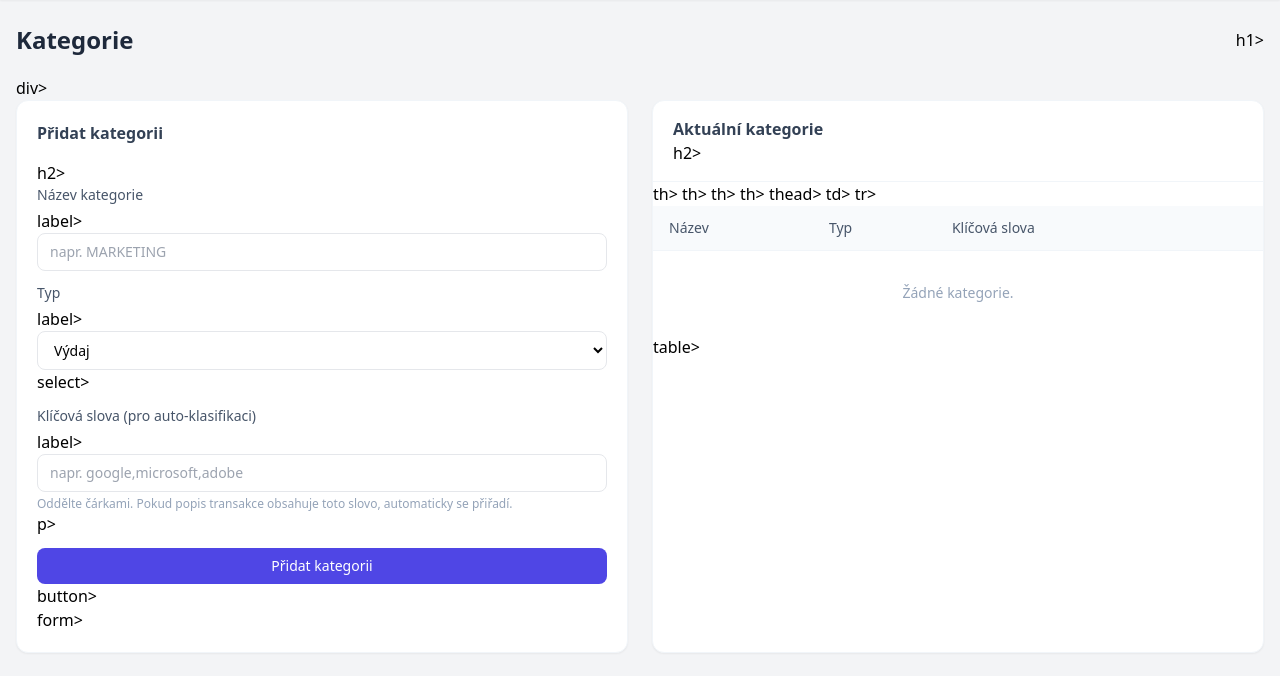
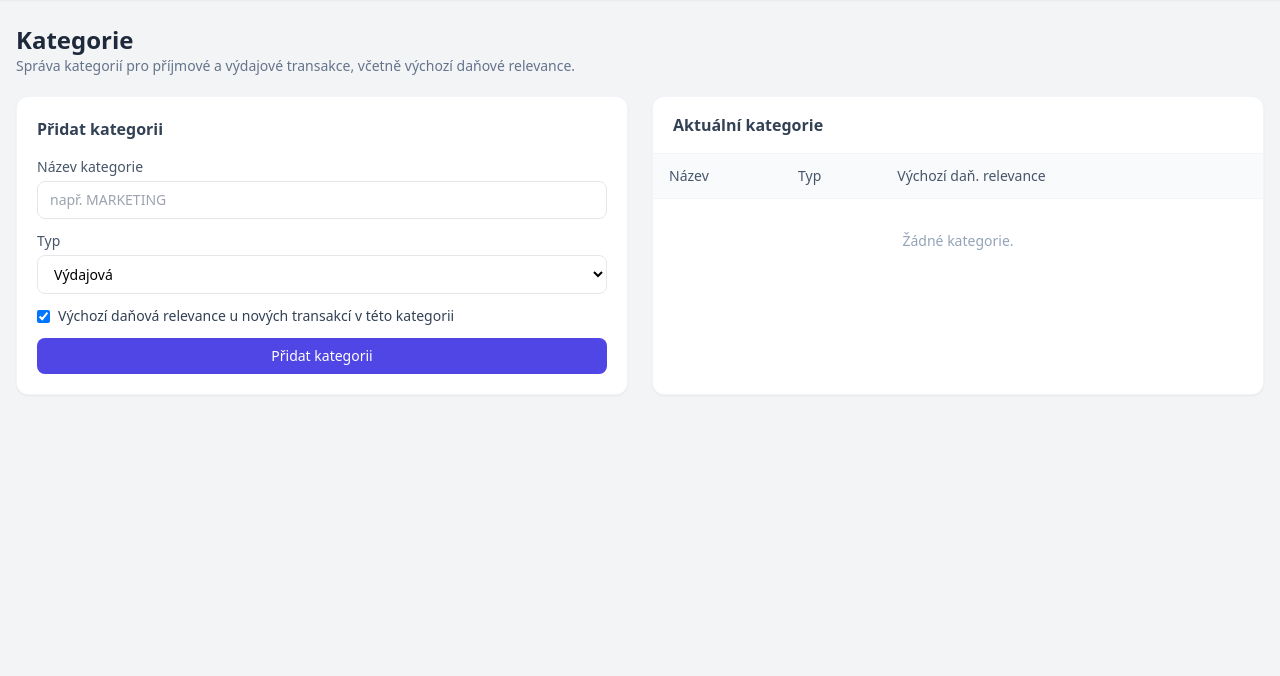
Before and after one commit to jbalikpsycholog-prog/fintrack, a FastAPI app: page /categories in a window 1280 px wide. Shown: the part 57-733 px from the top of the page. Run offline with FastAPI, Linux system fonts and the light colour scheme; data that the repository does not hold is empty; some libraries are stand-ins or nearby versions.

Commit message:
Add files via upload

```diff
--- a/templates/categories.html
+++ b/templates/categories.html
@@ -1,80 +1,80 @@
 {% extends "base.html" %}
 {% block title %}Kategorie – FinTrack{% endblock %}
 {% block content %}
-<div class="mb-5 flex items-center justify-between flex-wrap gap-3">
-    <h1 class="text-2xl font-bold text-slate-800">Kategorie</h1>h1>
-</div>div>
+<div class="mb-5">
+  <h1 class="text-2xl font-bold text-slate-800">Kategorie</h1>
+  <p class="text-slate-500 text-sm">Správa kategorií pro příjmové a výdajové transakce, včetně výchozí daňové relevance.</p>
+</div>
 
 {% if msg %}
-<div class="bg-green-50 border border-green-200 text-green-700 px-4 py-3 rounded-lg mb-4 text-sm">
-    <i class="fas fa-check-circle mr-2"></i>i>{{ msg }}
-</div>div>
+<div class="bg-green-50 border border-green-200 text-green-700 px-4 py-3 rounded-lg mb-5 text-sm">{{ msg }}</div>
 {% endif %}
 
 <div class="grid grid-cols-1 md:grid-cols-2 gap-6">
   <div class="bg-white rounded-xl shadow-sm border border-slate-100 p-5">
-          <h2 class="font-semibold text-slate-700 mb-4">Přidat kategorii</h2>h2>
+    <h2 class="font-semibold text-slate-700 mb-4">Přidat kategorii</h2>
     <form method="post" action="/categories/add" class="space-y-3">
       <div>
-                            <label class="block text-sm text-slate-600 mb-1">Název kategorie</label>label>
-                            <input type="text" name="name" required class="w-full border rounded-lg px-3 py-2 text-sm" placeholder="napr. MARKETING">
+        <label class="block text-sm text-slate-600 mb-1">Název kategorie</label>
+        <input type="text" name="name" required class="w-full border rounded-lg px-3 py-2 text-sm" placeholder="např. MARKETING">
       </div>
       <div>
-                            <label class="block text-sm text-slate-600 mb-1">Typ</label>label>
+        <label class="block text-sm text-slate-600 mb-1">Typ</label>
         <select name="cat_type" class="w-full border rounded-lg px-3 py-2 text-sm bg-white">
-                                        <option value="expense">Výdaj</option>option>
-                                        <option value="income">Příjem</option>option>
-                            </select>select>
+          <option value="expense">Výdajová</option>
+          <option value="income">Příjmová</option>
+        </select>
       </div>
       <div>
-                            <label class="block text-sm text-slate-600 mb-1">Klíčová slova (pro auto-klasifikaci)</label>label>
-                            <input type="text" name="keywords" class="w-full border rounded-lg px-3 py-2 text-sm" placeholder="napr. google,microsoft,adobe">
-                            <p class="text-xs text-slate-400 mt-1">Oddělte čárkami. Pokud popis transakce obsahuje toto slovo, automaticky se přiřadí.</p>p>
+        <label class="flex items-center gap-2 text-sm text-slate-700">
+          <input type="checkbox" name="default_tax_relevant" value="1" checked>
+          Výchozí daňová relevance u nových transakcí v této kategorii
+        </label>
       </div>
-                  <button type="submit" class="w-full bg-indigo-600 text-white px-4 py-2 rounded-lg text-sm hover:bg-indigo-700">Přidat kategorii</button>button>
-          </form>form>
+      <button type="submit" class="w-full bg-indigo-600 text-white px-4 py-2 rounded-lg text-sm hover:bg-indigo-700">Přidat kategorii</button>
+    </form>
   </div>
 
   <div class="bg-white rounded-xl shadow-sm border border-slate-100 overflow-hidden">
     <div class="px-5 py-4 border-b border-slate-100">
-                  <h2 class="font-semibold text-slate-700">Aktuální kategorie</h2>h2>
+      <h2 class="font-semibold text-slate-700">Aktuální kategorie</h2>
     </div>
     <table class="w-full text-sm">
       <thead class="bg-slate-50 border-b border-slate-100">
         <tr>
-                                        <th class="text-left px-4 py-3 text-slate-600 font-medium">Název</th>th>
-                                        <th class="text-left px-4 py-3 text-slate-600 font-medium">Typ</th>th>
-                                        <th class="text-left px-4 py-3 text-slate-600 font-medium">Klíčová slova</th>th>
-                                        <th class="px-4 py-3"></th>th>
+          <th class="text-left px-4 py-3 text-slate-600 font-medium">Název</th>
+          <th class="text-left px-4 py-3 text-slate-600 font-medium">Typ</th>
+          <th class="text-left px-4 py-3 text-slate-600 font-medium">Výchozí daň. relevance</th>
+          <th class="px-4 py-3"></th>
         </tr>
-                  </thead>thead>
+      </thead>
       <tbody>
         {% for c in categories %}
         <tr class="border-b border-slate-50 hover:bg-slate-50">
-                                        <td class="px-4 py-3 font-medium text-slate-800">{{ c.name }}</td>td>
+          <td class="px-4 py-3 font-medium text-slate-800">{{ c.name }}</td>
           <td class="px-4 py-3">
             <span class="px-2 py-0.5 rounded text-xs {% if c.cat_type == 'income' %}bg-green-100 text-green-700{% else %}bg-red-100 text-red-700{% endif %}">
               {% if c.cat_type == 'income' %}Příjem{% else %}Výdaj{% endif %}
-                                                      </span>span>
-                                        </td>td>
-                                        <td class="px-4 py-3 text-slate-500 text-xs">{{ c.keywords or '–' }}</td>td>
+            </span>
+          </td>
+          <td class="px-4 py-3">
+            <span class="px-2 py-0.5 rounded text-xs {% if c.default_tax_relevant %}bg-indigo-100 text-indigo-700{% else %}bg-slate-100 text-slate-500{% endif %}">
+              {% if c.default_tax_relevant %}Relevantní{% else %}Nerelevantní{% endif %}
+            </span>
+          </td>
           <td class="px-4 py-3 text-right">
-                                                      <form method="post" action="/categories/delete/{{ c.id }}">
-                                                                      <button type="submit" class="text-xs text-red-500 hover:text-red-700">Smazat</button>button>
-                                                      </form>form>
-                                        </td>td>
-                            </tr>tr>
+            <form method="post" action="/categories/delete/{{ c.id }}" onsubmit="return confirm('Deaktivovat kategorii {{ c.name }}? Historické transakce v ní zůstanou zachovány.');">
+              <button type="submit" class="text-xs text-red-500 hover:text-red-700">Deaktivovat</button>
+            </form>
+          </td>
+        </tr>
         {% else %}
         <tr>
-                                        <td colspan="4" class="px-4 py-8 text-center text-slate-400">Žádné kategorie.</td>td>
-                            </tr>tr>
+          <td colspan="4" class="px-4 py-8 text-center text-slate-400">Žádné kategorie.</td>
+        </tr>
         {% endfor %}
       </tbody>
-          </table>table>
+    </table>
   </div>
 </div>
 {% endblock %}
-                  </tbody>
-                            </tr>
-                  </div>
-                  </div>
```
Also changed, not shown: templates/transaction_new.html (+31 -3 lines), templates/transactions.html (+14 -3 lines). Lines whose indentation alone changed are shown as unchanged.
